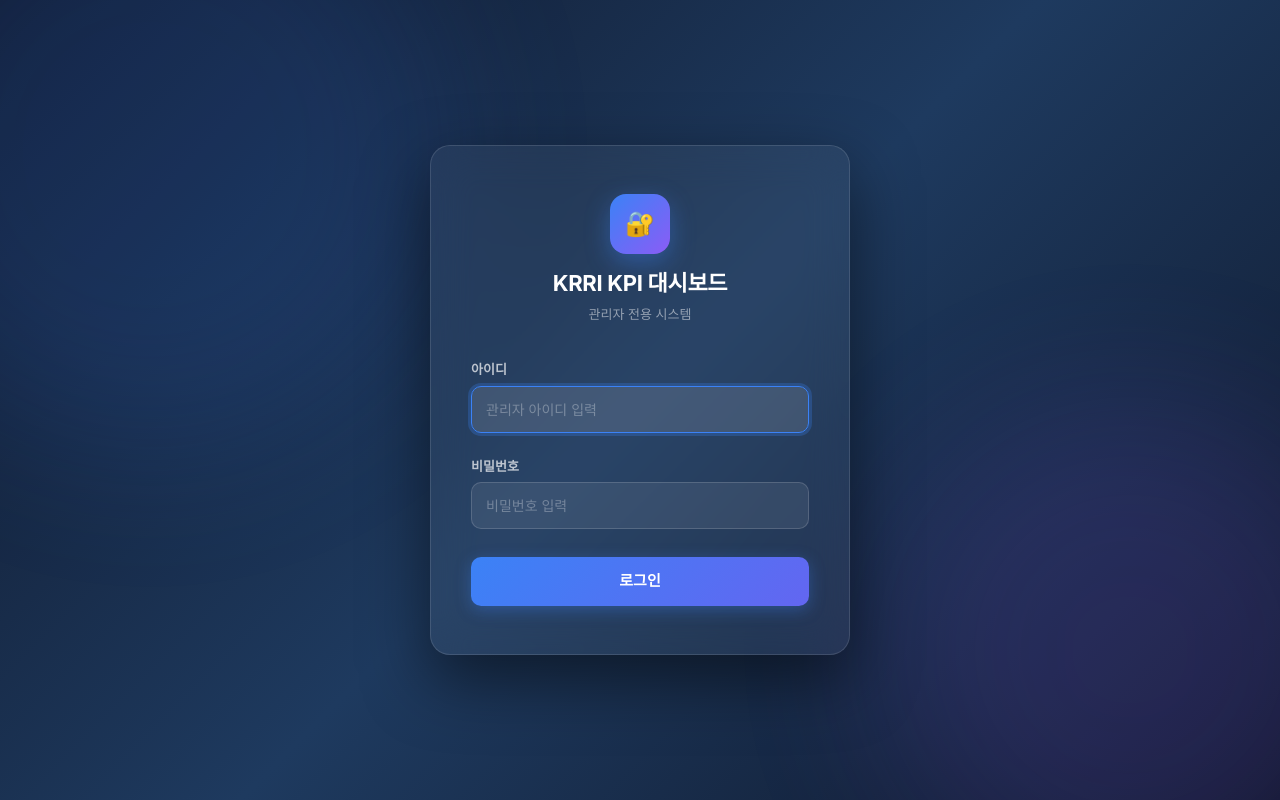
After one commit to AimHigh2025/krri_agent, a Flask app: page /login in a window 1280 px wide. The commit adds this page. Run offline with Flask 3, Linux system fonts and the light colour scheme.

Commit message:
feat: 관리자 로그인 시스템 추가 (세션 기반, 모든 페이지 보호)

```diff
--- a/app.py
+++ b/app.py
@@ -2,6 +2,7 @@ import csv
 import io
 import os
 from datetime import datetime
+from functools import wraps
 
 from flask import (
     Flask,
@@ -10,6 +11,7 @@ from flask import (
     render_template,
     request,
     Response,
+    session,
     url_for,
 )
 
@@ -28,6 +30,21 @@ app.config["SQLALCHEMY_TRACK_MODIFICATIONS"] = False
 
 
 db.init_app(app)
+
+# ---------------------------------------------------------------- 관리자 계정
+ADMIN_USERNAME = "admin"
+ADMIN_PASSWORD = "check**"
+
+
+def login_required(f):
+    """로그인하지 않은 사용자를 로그인 페이지로 리다이렉트하는 데코레이터"""
+    @wraps(f)
+    def decorated(*args, **kwargs):
+        if not session.get("logged_in"):
+            flash("로그인이 필요합니다.", "warning")
+            return redirect(url_for("login"))
+        return f(*args, **kwargs)
+    return decorated
 
 
 def grade_of(score):
@@ -55,8 +72,32 @@ def latest_period():
     return periods[0] if periods else None
 
 
+# ---------------------------------------------------------------- 로그인 / 로그아웃
+@app.route("/login", methods=["GET", "POST"])
+def login():
+    if session.get("logged_in"):
+        return redirect(url_for("dashboard"))
+    if request.method == "POST":
+        username = request.form.get("username", "").strip()
+        password = request.form.get("password", "")
+        if username == ADMIN_USERNAME and password == ADMIN_PASSWORD:
+            session["logged_in"] = True
+            session["username"] = username
+            return redirect(url_for("dashboard"))
+        flash("아이디 또는 비밀번호가 올바르지 않습니다.", "error")
+    return render_template("login.html")
+
+
+@app.route("/logout")
+def logout():
+    session.clear()
+    flash("로그아웃 되었습니다.", "success")
+    return redirect(url_for("login"))
+
+
 # ---------------------------------------------------------------- 대시보드
 @app.route("/")
+@login_required
 def dashboard():
     period = request.args.get("period") or latest_period()
     periods = all_periods()
@@ -115,6 +156,7 @@ def dashboard():
 
 # ---------------------------------------------------------------- 직원 관리
 @app.route("/employees")
+@login_required
 def employee_list():
     q = request.args.get("q", "").strip()
     query = Employee.query
@@ -129,6 +171,7 @@ def employee_list():
 
 
 @app.route("/employees/new", methods=["GET", "POST"])
+@login_required
 def employee_new():
     if request.method == "POST":
         emp = Employee(
@@ -149,6 +192,7 @@ def employee_new():
 
 
 @app.route("/employees/<int:emp_id>/edit", methods=["GET", "POST"])
+@login_required
 def employee_edit(emp_id):
     emp = Employee.query.get_or_404(emp_id)
     if request.method == "POST":
@@ -167,6 +211,7 @@ def employee_edit(emp_id):
 
 
 @app.route("/employees/<int:emp_id>/delete", methods=["POST"])
+@login_required
 def employee_delete(emp_id):
     emp = Employee.query.get_or_404(emp_id)
     db.session.delete(emp)
@@ -176,6 +221,7 @@ def employee_delete(emp_id):
 
 
 @app.route("/employees/<int:emp_id>")
+@login_required
 def employee_detail(emp_id):
     emp = Employee.query.get_or_404(emp_id)
     periods = all_periods()
@@ -209,6 +255,7 @@ def employee_detail(emp_id):
 
 # ---------------------------------------------------------------- KPI 항목 관리
 @app.route("/kpis")
+@login_required
 def kpi_list():
     items = KPIItem.query.order_by(KPIItem.active.desc(), KPIItem.name).all()
     total_weight = sum(i.weight or 0 for i in items if i.active)
@@ -216,6 +263,7 @@ def kpi_list():
 
 
 @app.route("/kpis/new", methods=["GET", "POST"])
+@login_required
 def kpi_new():
     if request.method == "POST":
         item = KPIItem(
@@ -234,6 +282,7 @@ def kpi_new():
 
 
 @app.route("/kpis/<int:item_id>/edit", methods=["GET", "POST"])
+@login_required
 def kpi_edit(item_id):
     item = KPIItem.query.get_or_404(item_id)
     if request.method == "POST":
@@ -256,6 +305,7 @@ def kpi_edit(item_id):
 
 
 @app.route("/kpis/<int:item_id>/delete", methods=["POST"])
+@login_required
 def kpi_delete(item_id):
     item = KPIItem.query.get_or_404(item_id)
     db.session.delete(item)
@@ -266,6 +316,7 @@ def kpi_delete(item_id):
 
 # ---------------------------------------------------------------- 평가 입력
 @app.route("/scores", methods=["GET", "POST"])
+@login_required
 def score_entry():
     employees = Employee.query.order_by(Employee.department, Employee.name).all()
     items = KPIItem.query.filter_by(active=True).order_by(KPIItem.name).all()
@@ -329,6 +380,7 @@ def score_entry():
 
 # ---------------------------------------------------------------- 내보내기(CSV)
 @app.route("/export.csv")
+@login_required
 def export_csv():
     period = request.args.get("period") or latest_period()
     employees = Employee.query.order_by(Employee.department, Employee.name).all()
--- a/templates/base.html
+++ b/templates/base.html
@@ -28,6 +28,10 @@
           <a class="nav-link {% if request.endpoint == 'score_entry' %}active{% endif %}" href="{{ url_for('score_entry') }}">평가 입력</a>
         </li>
       </ul>
+      <div class="sidebar-footer">
+        <span class="sidebar-user">🔐 {{ session.get('username', 'admin') }}</span>
+        <a href="{{ url_for('logout') }}" class="btn-logout">로그아웃</a>
+      </div>
     </nav>
 
     <main class="main-content">
--- /dev/null
+++ b/templates/login.html
@@ -0,0 +1,178 @@
+<!doctype html>
+<html lang="ko">
+<head>
+  <meta charset="utf-8">
+  <meta name="viewport" content="width=device-width, initial-scale=1">
+  <title>관리자 로그인 – KRRI KPI 대시보드</title>
+  <link href="https://cdn.jsdelivr.net/npm/bootstrap@5.3.3/dist/css/bootstrap.min.css" rel="stylesheet">
+  <link href="https://fonts.googleapis.com/css2?family=Inter:wght@400;600;700&display=swap" rel="stylesheet">
+  <style>
+    * { box-sizing: border-box; margin: 0; padding: 0; }
+
+    body {
+      font-family: 'Inter', sans-serif;
+      min-height: 100vh;
+      display: flex;
+      align-items: center;
+      justify-content: center;
+      background: linear-gradient(135deg, #0f172a 0%, #1e3a5f 50%, #0f172a 100%);
+      position: relative;
+      overflow: hidden;
+    }
+
+    /* 배경 장식 원 */
+    body::before, body::after {
+      content: '';
+      position: fixed;
+      border-radius: 50%;
+      filter: blur(80px);
+      opacity: 0.15;
+      pointer-events: none;
+    }
+    body::before {
+      width: 600px; height: 600px;
+      background: #3b82f6;
+      top: -150px; left: -150px;
+    }
+    body::after {
+      width: 500px; height: 500px;
+      background: #8b5cf6;
+      bottom: -100px; right: -100px;
+    }
+
+    .login-card {
+      background: rgba(255,255,255,0.05);
+      backdrop-filter: blur(20px);
+      -webkit-backdrop-filter: blur(20px);
+      border: 1px solid rgba(255,255,255,0.12);
+      border-radius: 20px;
+      padding: 48px 40px;
+      width: 100%;
+      max-width: 420px;
+      box-shadow: 0 24px 64px rgba(0,0,0,0.5);
+      position: relative;
+      z-index: 1;
+      animation: fadeUp 0.5s ease both;
+    }
+
+    @keyframes fadeUp {
+      from { opacity: 0; transform: translateY(24px); }
+      to   { opacity: 1; transform: translateY(0); }
+    }
+
+    .brand {
+      text-align: center;
+      margin-bottom: 32px;
+    }
+    .brand-badge {
+      display: inline-flex;
+      align-items: center;
+      justify-content: center;
+      width: 60px; height: 60px;
+      background: linear-gradient(135deg, #3b82f6, #8b5cf6);
+      border-radius: 16px;
+      font-size: 24px;
+      margin-bottom: 16px;
+      box-shadow: 0 8px 24px rgba(59,130,246,0.4);
+    }
+    .brand h1 {
+      color: #fff;
+      font-size: 22px;
+      font-weight: 700;
+      letter-spacing: -0.3px;
+    }
+    .brand p {
+      color: rgba(255,255,255,0.5);
+      font-size: 13px;
+      margin-top: 4px;
+    }
+
+    .form-label {
+      color: rgba(255,255,255,0.7);
+      font-size: 13px;
+      font-weight: 600;
+      margin-bottom: 6px;
+    }
+    .form-control {
+      background: rgba(255,255,255,0.08);
+      border: 1px solid rgba(255,255,255,0.15);
+      border-radius: 10px;
+      color: #fff;
+      padding: 12px 14px;
+      font-size: 14px;
+      transition: all 0.2s;
+    }
+    .form-control:focus {
+      background: rgba(255,255,255,0.12);
+      border-color: #3b82f6;
+      box-shadow: 0 0 0 3px rgba(59,130,246,0.25);
+      color: #fff;
+      outline: none;
+    }
+    .form-control::placeholder { color: rgba(255,255,255,0.3); }
+
+    .btn-login {
+      width: 100%;
+      padding: 13px;
+      background: linear-gradient(135deg, #3b82f6, #6366f1);
+      border: none;
+      border-radius: 10px;
+      color: #fff;
+      font-size: 15px;
+      font-weight: 600;
+      cursor: pointer;
+      transition: all 0.2s;
+      margin-top: 8px;
+      box-shadow: 0 4px 16px rgba(59,130,246,0.35);
+    }
+    .btn-login:hover {
+      transform: translateY(-1px);
+      box-shadow: 0 8px 24px rgba(59,130,246,0.5);
+    }
+    .btn-login:active { transform: translateY(0); }
+
+    .alert-danger {
+      background: rgba(239,68,68,0.15);
+      border: 1px solid rgba(239,68,68,0.3);
+      color: #fca5a5;
+      border-radius: 10px;
+      font-size: 13px;
+      padding: 10px 14px;
+      margin-bottom: 20px;
+    }
+
+    .mb-4 { margin-bottom: 20px !important; }
+  </style>
+</head>
+<body>
+  <div class="login-card">
+    <div class="brand">
+      <div class="brand-badge">🔐</div>
+      <h1>KRRI KPI 대시보드</h1>
+      <p>관리자 전용 시스템</p>
+    </div>
+
+    {% with messages = get_flashed_messages(with_categories=true) %}
+      {% for category, message in messages %}
+        <div class="alert-danger">{{ message }}</div>
+      {% endfor %}
+    {% endwith %}
+
+    <form method="POST" action="{{ url_for('login') }}">
+      <div class="mb-4">
+        <label class="form-label" for="username">아이디</label>
+        <input type="text" id="username" name="username" class="form-control"
+               placeholder="관리자 아이디 입력" autocomplete="username" required autofocus>
+      </div>
+      <div class="mb-4">
+        <label class="form-label" for="password">비밀번호</label>
+        <input type="password" id="password" name="password" class="form-control"
+               placeholder="비밀번호 입력" autocomplete="current-password" required>
+      </div>
+      <button type="submit" class="btn-login">로그인</button>
+    </form>
+  </div>
+
+  <script src="https://cdn.jsdelivr.net/npm/bootstrap@5.3.3/dist/js/bootstrap.bundle.min.js"></script>
+</body>
+</html>
```
Also changed, not shown: static/css/style.css (+35 -0 lines).
